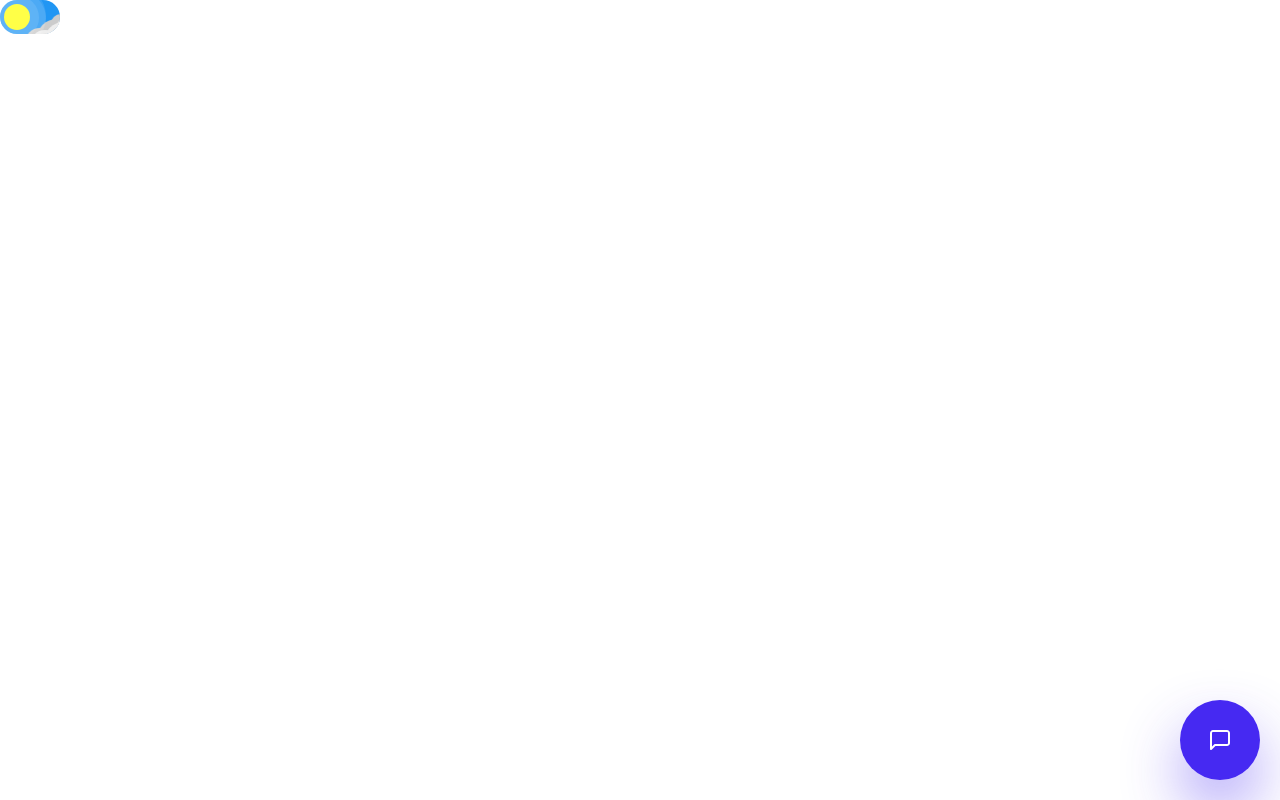
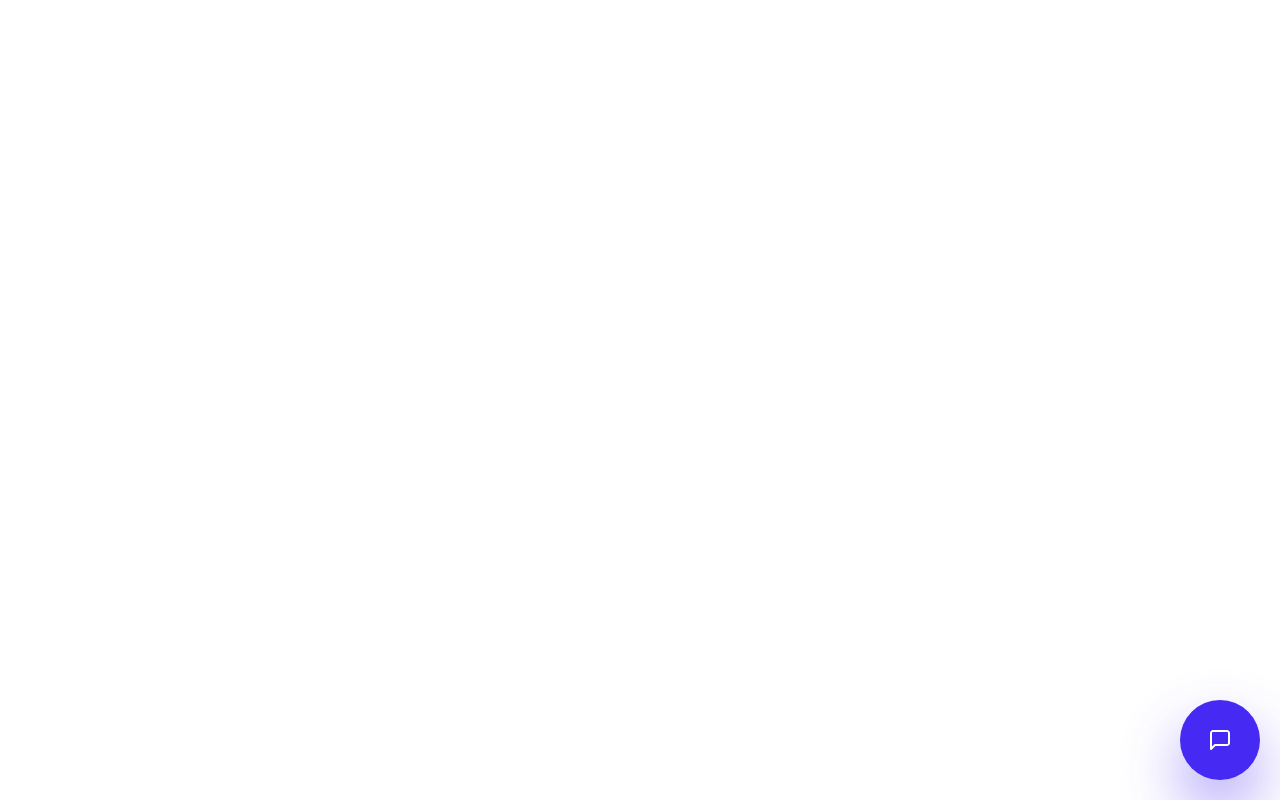
Before and after one commit to NguyenDat27/Test_Chat, a React (Vite) app: page / in a window 1280 px wide. Built offline with nearby package versions, Linux system fonts and the light colour scheme.

Commit message:
feat: update to toggle

```diff
--- a/src/ThemeProvider.jsx
+++ b/src/ThemeProvider.jsx
@@ -1,16 +1,34 @@
-// client/src/ThemeProvider.jsx
-import React, { createContext, useContext, useState } from "react";
+import React, { createContext, useContext, useState, useEffect } from "react";
+
 const ThemeContext = createContext();
 
 export const ThemeProvider = ({ children }) => {
-  const [theme, setTheme] = useState("light");
+  const [theme, setTheme] = useState("");
 
-  const toggleTheme = () => {
-    setTheme((prevTheme) => (prevTheme === "dark" ? "light" : "dark"));
-  };
+  useEffect(() => {
+
+    const darkModeMediaQuery = window.matchMedia("(prefers-color-scheme: dark)");
+
+    console.log("Dark Mode Media Query", darkModeMediaQuery.matches);
+
+    setTheme(darkModeMediaQuery.matches ? "dark" : "light");
+
+    const handleChange = (e) => {
+      setTheme(e.matches ? "dark" : "light");
+    };
+
+    darkModeMediaQuery.addEventListener("change", handleChange);
+
+    console.log("Theme Context", theme);
+
+    return () => {
+      darkModeMediaQuery.removeEventListener("change", handleChange);
+    };
+
+  }, []);
 
   return (
-    <ThemeContext.Provider value={{ theme, toggleTheme }}>
+    <ThemeContext.Provider value={{ theme }}>
       {children}
     </ThemeContext.Provider>
   );
--- a/src/assets/css/toogle.css
+++ /dev/null
@@ -1,275 +0,0 @@
-/* client/src/assets/css/toogle.css */
-.switch {
-  position: absolute;
-  top: 0;
-  left: 0;
-  display: inline-block;
-  width: 60px;
-  height: 34px;
-}
-
-.switch #input {
-  opacity: 0;
-  width: 0;
-  height: 0;
-}
-
-.slider {
-  position: absolute;
-  cursor: pointer;
-  top: 0;
-  left: 0;
-  right: 0;
-  bottom: 0;
-  background-color: #2196f3;
-  -webkit-transition: 0.4s;
-  transition: 0.4s;
-  z-index: 10001;
-  overflow: hidden;
-}
-
-.sun-moon {
-  position: absolute;
-  content: "";
-  height: 26px;
-  width: 26px;
-  left: 4px;
-  bottom: 4px;
-  background-color: yellow;
-  -webkit-transition: 0.4s;
-  transition: 0.4s;
-}
-
-#input:checked + .slider {
-  background-color: black;
-}
-
-#input:focus + .slider {
-  box-shadow: 0 0 1px #2196f3;
-}
-
-#input:checked + .slider .sun-moon {
-  -webkit-transform: translateX(26px);
-  -ms-transform: translateX(26px);
-  transform: translateX(26px);
-  background-color: white;
-  -webkit-animation: rotate-center 0.6s ease-in-out both;
-  animation: rotate-center 0.6s ease-in-out both;
-}
-
-.moon-dot {
-  opacity: 0;
-  transition: 0.4s;
-  fill: gray;
-}
-
-#input:checked + .slider .sun-moon .moon-dot {
-  opacity: 1;
-}
-
-.slider.round {
-  border-radius: 34px;
-}
-
-.slider.round .sun-moon {
-  border-radius: 50%;
-}
-
-#moon-dot-1 {
-  left: 10px;
-  top: 3px;
-  position: absolute;
-  width: 6px;
-  height: 6px;
-  z-index: 10004;
-}
-
-#moon-dot-2 {
-  left: 2px;
-  top: 10px;
-  position: absolute;
-  width: 10px;
-  height: 10px;
-  z-index: 10004;
-}
-
-#moon-dot-3 {
-  left: 16px;
-  top: 18px;
-  position: absolute;
-  width: 3px;
-  height: 3px;
-  z-index: 10004;
-}
-
-#light-ray-1 {
-  left: -8px;
-  top: -8px;
-  position: absolute;
-  width: 43px;
-  height: 43px;
-  z-index: 9998;
-  fill: white;
-  opacity: 10%;
-}
-
-#light-ray-2 {
-  left: -50%;
-  top: -50%;
-  position: absolute;
-  width: 55px;
-  height: 55px;
-  z-index: 9998;
-  fill: white;
-  opacity: 10%;
-}
-
-#light-ray-3 {
-  left: -18px;
-  top: -18px;
-  position: absolute;
-  width: 60px;
-  height: 60px;
-  z-index: 9998;
-  fill: white;
-  opacity: 10%;
-}
-
-.cloud-light {
-  position: absolute;
-  fill: #eee;
-  animation-name: cloud-move;
-  animation-duration: 6s;
-  animation-iteration-count: infinite;
-}
-
-.cloud-dark {
-  position: absolute;
-  fill: #ccc;
-  animation-name: cloud-move;
-  animation-duration: 6s;
-  animation-iteration-count: infinite;
-  animation-delay: 1s;
-}
-
-#cloud-1 {
-  left: 30px;
-  top: 15px;
-  width: 40px;
-}
-
-#cloud-2 {
-  left: 44px;
-  top: 10px;
-  width: 20px;
-}
-
-#cloud-3 {
-  left: 18px;
-  top: 24px;
-  width: 30px;
-}
-
-#cloud-4 {
-  left: 36px;
-  top: 18px;
-  width: 40px;
-}
-
-#cloud-5 {
-  left: 48px;
-  top: 14px;
-  width: 20px;
-}
-
-#cloud-6 {
-  left: 22px;
-  top: 26px;
-  width: 30px;
-}
-
-@keyframes cloud-move {
-  0% {
-    transform: translateX(0px);
-  }
-
-  40% {
-    transform: translateX(4px);
-  }
-
-  80% {
-    transform: translateX(-4px);
-  }
-
-  100% {
-    transform: translateX(0px);
-  }
-}
-
-.stars {
-  transform: translateY(-32px);
-  opacity: 0;
-  transition: 0.4s;
-}
-
-.star {
-  fill: white;
-  position: absolute;
-  -webkit-transition: 0.4s;
-  transition: 0.4s;
-  animation-name: star-twinkle;
-  animation-duration: 2s;
-  animation-iteration-count: infinite;
-}
-
-#input:checked + .slider .stars {
-  -webkit-transform: translateY(0);
-  -ms-transform: translateY(0);
-  transform: translateY(0);
-  opacity: 1;
-}
-
-#star-1 {
-  width: 20px;
-  top: 2px;
-  left: 3px;
-  animation-delay: 0.3s;
-}
-
-#star-2 {
-  width: 6px;
-  top: 16px;
-  left: 3px;
-}
-
-#star-3 {
-  width: 12px;
-  top: 20px;
-  left: 10px;
-  animation-delay: 0.6s;
-}
-
-#star-4 {
-  width: 18px;
-  top: 0px;
-  left: 18px;
-  animation-delay: 1.3s;
-}
-
-@keyframes star-twinkle {
-  0% {
-    transform: scale(1);
-  }
-
-  40% {
-    transform: scale(1.2);
-  }
-
-  80% {
-    transform: scale(0.8);
-  }
-
-  100% {
-    transform: scale(1);
-  }
-}
--- a/src/components/ButtonChat.jsx
+++ b/src/components/ButtonChat.jsx
@@ -61,16 +61,19 @@ const ButtonChatContainer = styled.div`
     background: #4629f2;
     box-shadow: 0px 30px 60px 0px rgba(70, 41, 242, 0.43);
     cursor: pointer;
-    @media (max-width: 768px) {
-      width: 60px;
-      height: 60px;
-    }
   }
   .imgChat {
     width: 24px;
     height: 24px;
     flex-shrink: 0;
-    @media (max-width: 768px) {
+  }
+
+  @media (max-width: 768px) {
+    .button_Chat {
+      width: 60px;
+      height: 60px;
+    }
+    .imgChat {
       width: 20px;
       height: 20px;
     }
--- a/src/components/DarkModeToggle.jsx
+++ /dev/null
@@ -1,71 +0,0 @@
-// client/src/components/DarkModeToggle.jsx
-import React from "react";
-import { useTheme } from "@/ThemeProvider.jsx";
-import "@/assets/css/toogle.css";
-
-const DarkModeToggle = () => {
-  const { theme, toggleTheme } = useTheme();
-
-  return (
-    <label className="switch z-10000 fixed">
-      <input id="input" type="checkbox" checked={theme === "dark"} onChange={toggleTheme} />
-      <div className="slider round">
-        <div className="sun-moon">
-          <svg id="moon-dot-1" className="moon-dot" viewBox="0 0 100 100">
-            <circle cx="50" cy="50" r="50"></circle>
-          </svg>
-          <svg id="moon-dot-2" className="moon-dot" viewBox="0 0 100 100">
-            <circle cx="50" cy="50" r="50"></circle>
-          </svg>
-          <svg id="moon-dot-3" className="moon-dot" viewBox="0 0 100 100">
-            <circle cx="50" cy="50" r="50"></circle>
-          </svg>
-          <svg id="light-ray-1" className="light-ray" viewBox="0 0 100 100">
-            <circle cx="50" cy="50" r="50"></circle>
-          </svg>
-          <svg id="light-ray-2" className="light-ray" viewBox="0 0 100 100">
-            <circle cx="50" cy="50" r="50"></circle>
-          </svg>
-          <svg id="light-ray-3" className="light-ray" viewBox="0 0 100 100">
-            <circle cx="50" cy="50" r="50"></circle>
-          </svg>
-
-          <svg id="cloud-1" className="cloud-dark" viewBox="0 0 100 100">
-            <circle cx="50" cy="50" r="50"></circle>
-          </svg>
-          <svg id="cloud-2" className="cloud-dark" viewBox="0 0 100 100">
-            <circle cx="50" cy="50" r="50"></circle>
-          </svg>
-          <svg id="cloud-3" className="cloud-dark" viewBox="0 0 100 100">
-            <circle cx="50" cy="50" r="50"></circle>
-          </svg>
-          <svg id="cloud-4" className="cloud-light" viewBox="0 0 100 100">
-            <circle cx="50" cy="50" r="50"></circle>
-          </svg>
-          <svg id="cloud-5" className="cloud-light" viewBox="0 0 100 100">
-            <circle cx="50" cy="50" r="50"></circle>
-          </svg>
-          <svg id="cloud-6" className="cloud-light" viewBox="0 0 100 100">
-            <circle cx="50" cy="50" r="50"></circle>
-          </svg>
-        </div>
-        <div className="stars">
-          <svg id="star-1" className="star" viewBox="0 0 20 20">
-            <path d="M 0 10 C 10 10,10 10 ,0 10 C 10 10 , 10 10 , 10 20 C 10 10 , 10 10 , 20 10 C 10 10 , 10 10 , 10 0 C 10 10,10 10 ,0 10 Z"></path>
-          </svg>
-          <svg id="star-2" className="star" viewBox="0 0 20 20">
-            <path d="M 0 10 C 10 10,10 10 ,0 10 C 10 10 , 10 10 , 10 20 C 10 10 , 10 10 , 20 10 C 10 10 , 10 10 , 10 0 C 10 10,10 10 ,0 10 Z"></path>
-          </svg>
-          <svg id="star-3" className="star" viewBox="0 0 20 20">
-            <path d="M 0 10 C 10 10,10 10 ,0 10 C 10 10 , 10 10 , 10 20 C 10 10 , 10 10 , 20 10 C 10 10 , 10 10 , 10 0 C 10 10,10 10 ,0 10 Z"></path>
-          </svg>
-          <svg id="star-4" className="star" viewBox="0 0 20 20">
-            <path d="M 0 10 C 10 10,10 10 ,0 10 C 10 10 , 10 10 , 10 20 C 10 10 , 10 10 , 20 10 C 10 10 , 10 10 , 10 0 C 10 10,10 10 ,0 10 Z"></path>
-          </svg>
-        </div>
-      </div>
-    </label>
-  );
-};
-
-export default DarkModeToggle;
--- a/src/pages/Index.jsx
+++ b/src/pages/Index.jsx
@@ -1,7 +1,6 @@
 import React, { useState } from "react";
 import LiveChat from "@/components/LiveChat";
 import ButtonChat from "@/components/ButtonChat";
-import DarkModeToggle from "@/components/DarkModeToggle";
 
 export default function App() {
   const [isLiveChatVisible, setIsLiveChatVisible] = useState(false);
@@ -16,7 +15,7 @@ export default function App() {
         toggleLiveChat={toggleLiveChat}
         isLiveChatVisible={isLiveChatVisible}
       />
-      <DarkModeToggle/>
+      {/* <DarkModeToggle/> */}
       <ButtonChat
         toggleLiveChat={toggleLiveChat}
         isLiveChatVisible={isLiveChatVisible}
```
